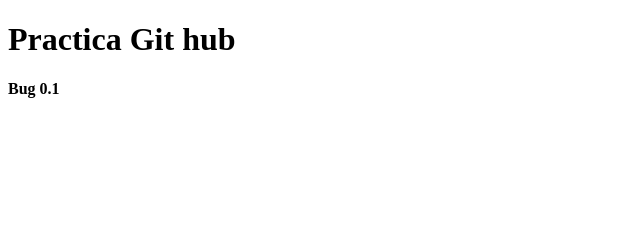
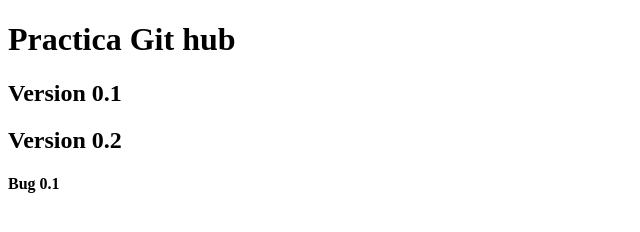
Before and after one commit to ElenaPob/PGit, a plain HTML site: page index.html in a window 1280 px wide. Shown: the whole page, without its empty margins (0-640 px from the left). Drawn offline with Linux system fonts and the light colour scheme.

Commit message:
Etiqueta 0.2

```diff
--- a/index.html
+++ b/index.html
@@ -8,6 +8,8 @@
 </head>
 <body>
     <h1>Practica Git hub</h1>
+    <h2>Version 0.1</h2>
+    <h2>Version 0.2</h2>
 
     <h4>Bug 0.1</h4>
 </body>
```
